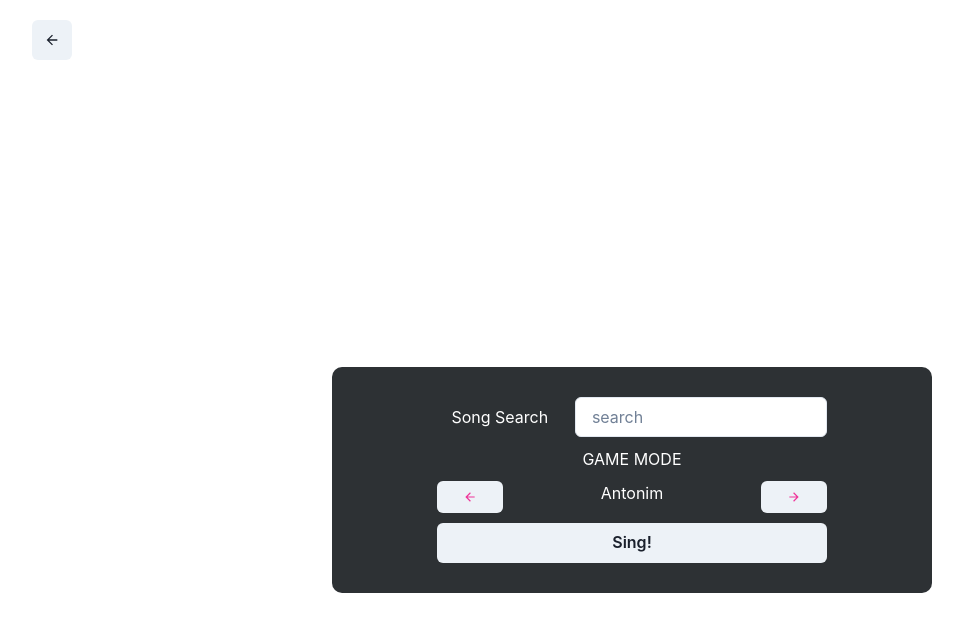
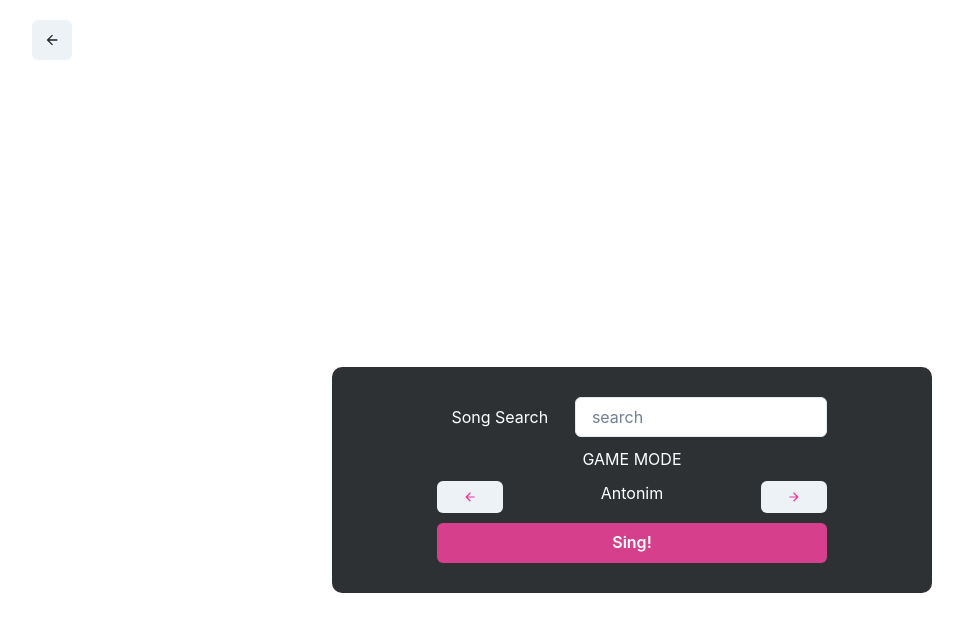
Before and after one commit to TerribleIdeasHackathon/karaoke, a Next.js app: page /songSelect in a window 1280 px wide. Shown: the top 632 px of the page, without its empty margins (8-971 px from the left). Built offline with nearby package versions, Linux system fonts and the light colour scheme.

Commit message:
feat: :sparkles: pink colors!!!!!!

```diff
--- a/src/pages/songSelect/index.tsx
+++ b/src/pages/songSelect/index.tsx
@@ -1,8 +1,9 @@
 //create the page here
 import styles from '@/styles/Home.module.css';
-import { Button, Flex, Input, Box, Center, Text, Link, IconButton } from '@chakra-ui/react';
+import { Button, Flex, Input, Box, Center, Text, IconButton } from '@chakra-ui/react';
 import { ArrowBackIcon, ArrowForwardIcon } from '@chakra-ui/icons';
 import { useState } from 'react';
+import Link from 'next/link';
 import Header from '@/components/Header';
 
 export default function SongSelect() {
@@ -55,7 +56,9 @@ export default function SongSelect() {
             </Button>
           </Flex>
           <Link href="/sing">
-            <Button width={'full'}>Sing!</Button>
+            <Button width={'full'} colorScheme={'pink'}>
+              Sing!
+            </Button>
           </Link>
         </Box>
       </Box>
```
